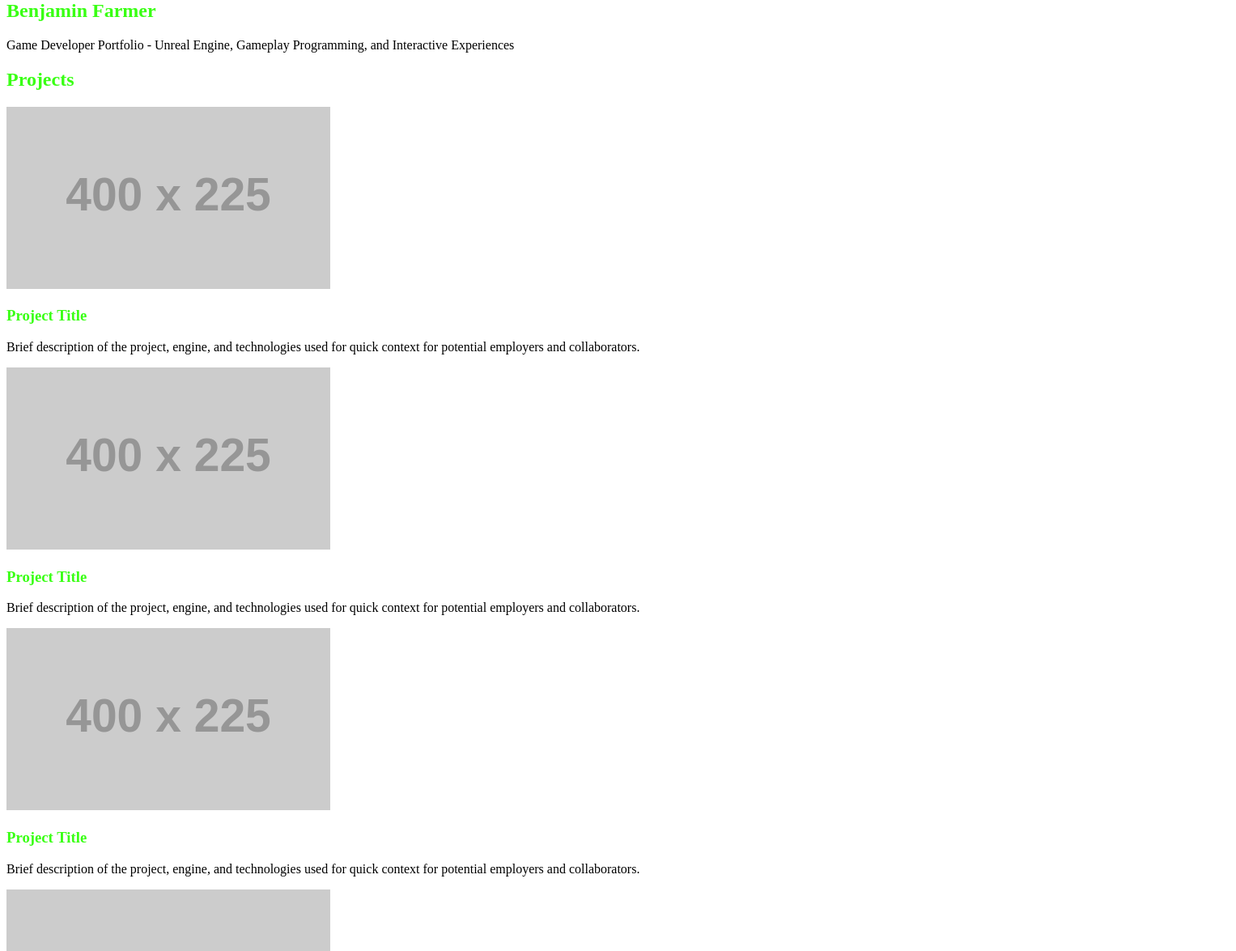
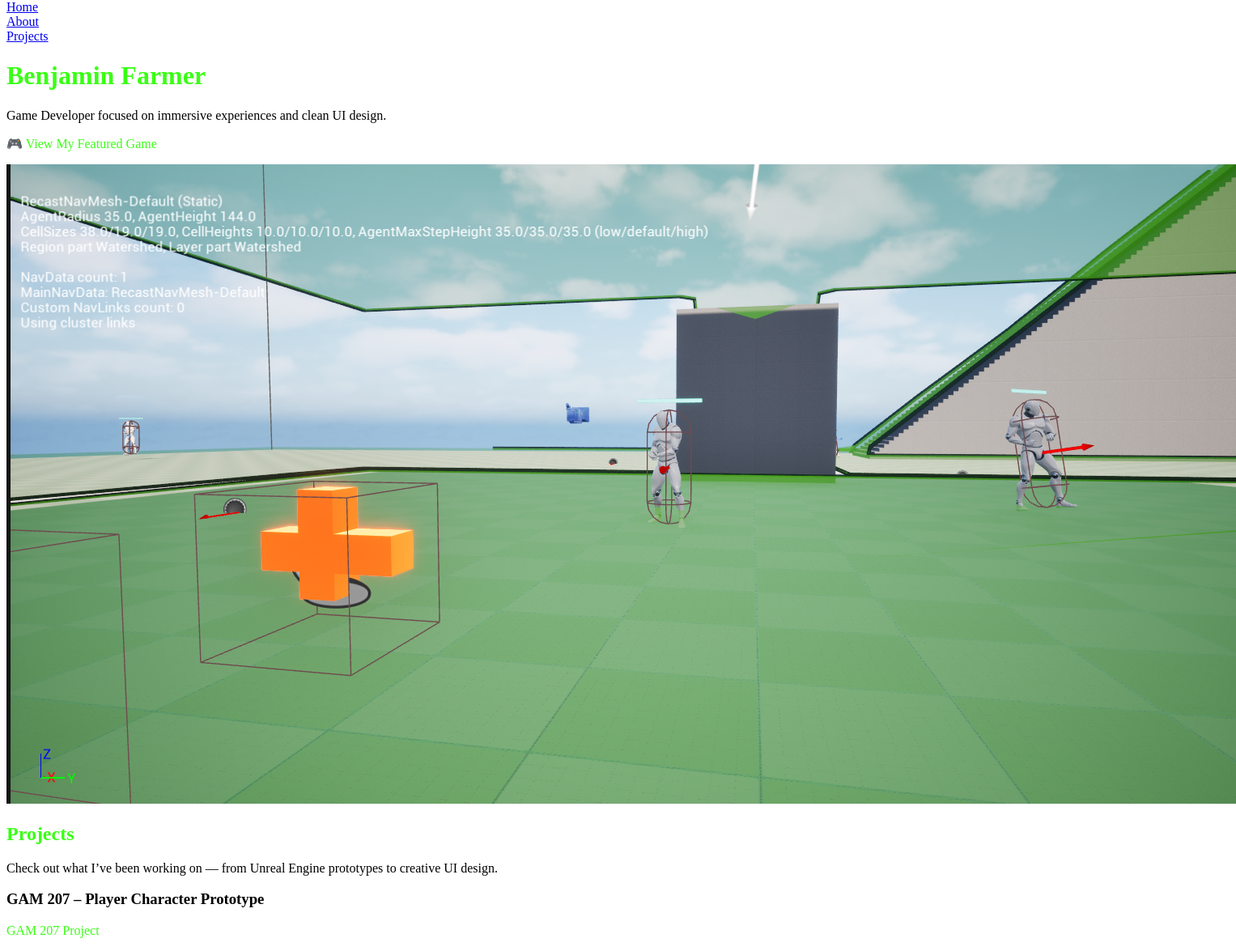
Before and after one commit to viroben1/game-portfolio, a Vue app: page / in a window 1280 px wide. Shown: the part 80-1255 px from the top of the page at 81% size, 1527 px wide, since content can reach past the window. Built offline with nearby package versions, Linux system fonts and the light colour scheme.

Commit message:
updated home view

```diff
--- a/src/views/HomeView.vue
+++ b/src/views/HomeView.vue
@@ -1,26 +1,52 @@
 <template>
-  <div class="bg-gray-900 text-white min-h-screen">
-    <section class="flex flex-col items-center justify-center text-center py-24 px-4" data-aos="fade-down">
-      <h1 class="text-4xl md:text-6xl font-bold text-neon mb-4">Benjamin Farmer</h1>
-      <p class="text-lg md:text-2xl max-w-2xl">Game Developer Portfolio - Unreal Engine, Gameplay Programming, and Interactive Experiences</p>
-    </section>
+  <div class="text-center p-6 bg-gray-900 text-white min-h-screen">
+    <!-- Navigation -->
+    <nav class="w-full flex justify-between items-center px-8 mt-6 text-neon" data-aos="fade-down">
+      <div class="flex-1 text-left">
+        <router-link to="/" class="hover:underline">Home</router-link>
+      </div>
+      <div class="flex-1 text-center">
+        <router-link to="/about" class="hover:underline">About</router-link>
+      </div>
+      <div class="flex-1 text-right">
+        <router-link to="/projects/gam207" class="hover:underline">Projects</router-link>
+      </div>
+    </nav>
 
-    <section class="max-w-6xl mx-auto px-4 py-16">
-      <h2 class="text-3xl md:text-4xl font-bold text-center mb-12 text-neon" data-aos="fade-up">Projects</h2>
-      <div class="grid grid-cols-1 sm:grid-cols-2 lg:grid-cols-3 gap-8">
-        <div class="bg-gray-800 rounded-lg overflow-hidden shadow-lg transform hover:scale-105 transition duration-300" data-aos="fade-up" v-for="n in 6" :key="n">
-          <img src="https://via.placeholder.com/400x225.png?text=Project+Screenshot" alt="Project Screenshot" class="w-full h-48 object-cover">
-          <div class="p-4">
-            <h3 class="text-xl font-semibold text-neon mb-2">Project Title</h3>
-            <p class="text-gray-300 text-sm">Brief description of the project, engine, and technologies used for quick context for potential employers and collaborators.</p>
-          </div>
-        </div>
+    <!-- Header -->
+    <h1 class="text-3xl md:text-4xl font-bold mt-8 text-neon" data-aos="fade-up">Benjamin Farmer</h1>
+    <p class="mt-2 text-lg md:text-xl" data-aos="fade-up" data-aos-delay="100">
+      Game Developer focused on immersive experiences and clean UI design.
+    </p>
+
+    <!-- Featured Game -->
+    <p class="mt-4 font-semibold text-neon text-sm" data-aos="fade-up" data-aos-delay="200">
+      🎮 View My Featured Game
+    </p>
+    <img
+      src="/gam207-screenshot.png"
+      alt="Screenshot of GAM 207 Unreal Engine project"
+      class="w-[400px] max-w-full h-auto rounded-lg shadow-lg border-2 border-neon mx-auto my-4"
+      data-aos="zoom-in"
+      data-aos-delay="300"
+    />
+
+    <!-- Projects Section -->
+    <div class="mt-10 text-center max-w-xl mx-auto" data-aos="fade-up" data-aos-delay="400">
+      <h2 class="text-2xl md:text-3xl font-bold mb-2 text-neon">Projects</h2>
+      <p class="mb-2">
+        Check out what I’ve been working on — from Unreal Engine prototypes to creative UI design.
+      </p>
+      <h3 class="font-medium text-lg">GAM 207 – Player Character Prototype</h3>
+      <div class="border border-gray-600 p-4 mt-3 rounded-lg bg-gray-800 inline-block text-left shadow-lg">
+        <p class="font-semibold text-neon">GAM 207 Project</p>
+        <p>Player character prototype made in Unreal Engine 5 with movement and shooting logic.</p>
+        <p>Learn more by clicking the view project link below.</p>
+        <router-link to="/projects/gam207" class="text-neon hover:underline block mt-2">
+          View Project
+        </router-link>
       </div>
-    </section>
-
-    <footer class="text-center text-gray-400 py-8">
-      <p>&copy; 2025 Benjamin Farmer | <a href="https://github.com/viroben1" class="text-neon hover:underline" target="_blank">GitHub</a></p>
-    </footer>
+    </div>
   </div>
 </template>
 
@@ -31,11 +57,14 @@ import 'aos/dist/aos.css'
 AOS.init({
   once: true,
   duration: 800,
-});
+})
 </script>
 
 <style scoped>
 .text-neon {
-  color: #39FF14;
+  color: #39FF14; /* neon green */
+}
+.border-neon {
+  border-color: #39FF14;
 }
 </style>
```
